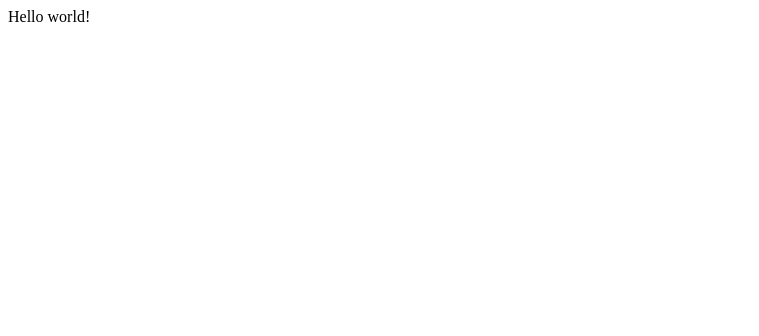
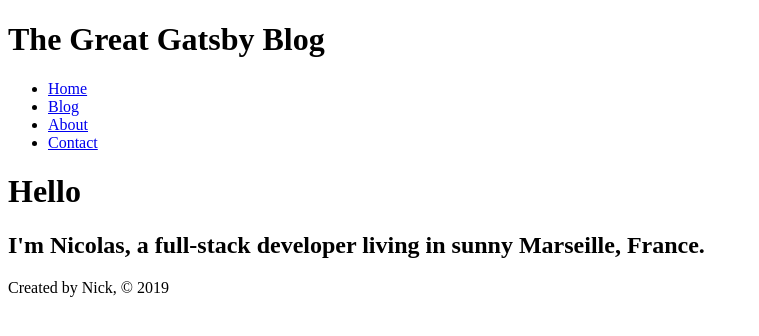
Before and after one commit to syscom13/gatsby-bootcamp, a Gatsby site: page / in a window 1280 px wide. Shown: the whole page, without its empty margins (0-759 px from the left). Built offline with nearby package versions, Linux system fonts and the light colour scheme; Gatsby itself is replaced by a stand-in of ours.

Commit message:
basic gatsby skeleton website with 4 pages

```diff
--- /dev/null
+++ b/src/components/footer.js
@@ -0,0 +1,11 @@
+import React from 'react'
+
+const Footer = () => {
+    return (
+        <footer>
+            <p>Created by Nick, © 2019</p>
+        </footer>
+    )
+}
+
+export default Footer
--- /dev/null
+++ b/src/components/header.js
@@ -0,0 +1,28 @@
+import React from 'react'
+import { Link } from 'gatsby'
+
+const Header = () => {
+    return (
+        <div>
+            <h1>The Great Gatsby Blog</h1>
+            <nav>
+                <ul>
+                    <li>
+                        <Link to="/">Home</Link>
+                    </li>
+                    <li>
+                        <Link to="blog">Blog</Link>
+                    </li>
+                    <li>
+                        <Link to="about">About</Link>
+                    </li>
+                    <li>
+                        <Link to="contact">Contact</Link>
+                    </li>
+                </ul>
+            </nav>
+        </div>
+    )
+}
+
+export default Header
--- /dev/null
+++ b/src/components/layout.js
@@ -0,0 +1,16 @@
+import React from 'react'
+import Header from "../components/header"
+import Footer from "../components/footer"
+import '../styles/index.css'
+
+const Layout = ({children}) => {
+    return (
+        <div>
+            <Header />
+                {children}
+            <Footer />
+        </div>
+    )
+}
+
+export default Layout
--- a/src/pages/index.js
+++ b/src/pages/index.js
@@ -1,3 +1,13 @@
 import React from "react"
+import Layout from "../components/layout"
 
-export default () => <div>Hello world!</div>
+const IndexPage = () => {
+    return (
+        <Layout>
+            <h1>Hello</h1>
+            <h2>I'm Nicolas, a full-stack developer living in sunny Marseille, France.</h2>
+        </Layout>
+    )
+}
+
+export default IndexPage
--- /dev/null
+++ b/src/styles/index.css
@@ -0,0 +1,3 @@
+* {
+
+}
```
Also changed, not shown: src/pages/about.js (added, +13 -0 lines), src/pages/blog.js (added, +13 -0 lines), src/pages/contact.js (added, +13 -0 lines).
